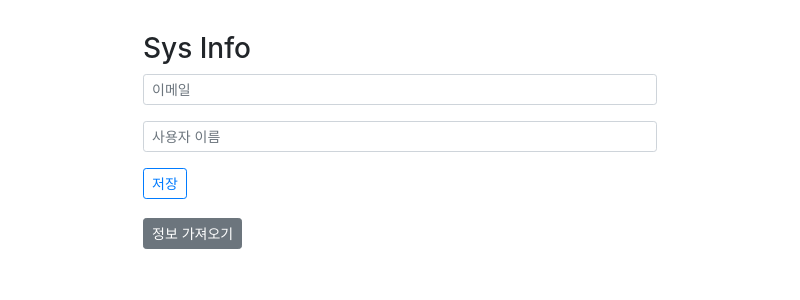
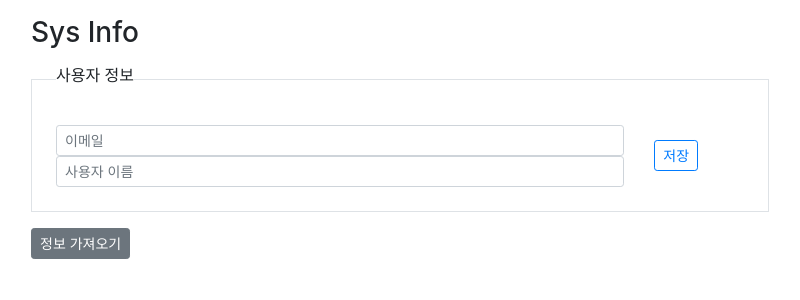
Before and after one commit to henasys/sysinfo, an Electron app: page src/index.html in a window 800 px wide. Drawn offline with nearby package versions, Linux system fonts and the light colour scheme.

Commit message:
align input form

```diff
--- a/src/index.css
+++ b/src/index.css
@@ -1,7 +1,24 @@
 body {
   font-family: -apple-system, BlinkMacSystemFont, "Segoe UI", Roboto, Helvetica, Arial, sans-serif;
   margin: auto;
-  max-width: 38rem;
-  padding: 2rem;
-  font-size: small;
+  /* max-width: 38rem; */
+  padding: 1rem;
 }
+
+/* ul {
+  list-style:none;
+}
+li {
+  margin:20px;
+}
+li label {
+  width:80px;
+  float:left;
+}
+fieldset {
+  margin:15px;
+} */
+
+.content-block {
+  margin-bottom: 1rem;
+}
--- a/src/index.html
+++ b/src/index.html
@@ -11,26 +11,35 @@
     <link rel="stylesheet" href="index.css">
   </head>
   <body>
-    <div class="container">
+    <div class="container-fluid">
+      <div class="content-block">
         <h3>Sys Info</h3>
+      </div>
 
+      <div class="content-block">
         <form id="inputForm">
-        <div class="mb-3">
+          <fieldset class="border p-4">
+            <legend class="w-auto"><h6>사용자 정보</h6></legend>
+            <div class="row align-items-center">
+              <div class="col align-self-center">
                 <input type="email" class="form-control form-control-sm" id="inputEmail" placeholder="이메일" required>
-        </div>
-        <div class="mb-3">
                 <input type="text" class="form-control form-control-sm" id="inputName" placeholder="사용자 이름" required>
               </div>
+              <div class="col-2 align-self-center">
                 <button id="saveUserInfoBtn" type="submit" class="btn btn-outline-primary btn-sm">저장</button>
+              </div>
+            </div>
+          </fieldset>
         </form>
+      </div>
 
-      <br />
-
+      <div class="content-block">
         <button id="getSysInfoBtn" button type="button" class="btn btn-secondary btn-sm">
           정보 가져오기
         </button>
 
         <pre id="result"></pre>
+      </div>
     </div>
 
     <!-- Bootstrap Optional JavaScript -->
```
Lines whose indentation alone changed are shown as unchanged.
